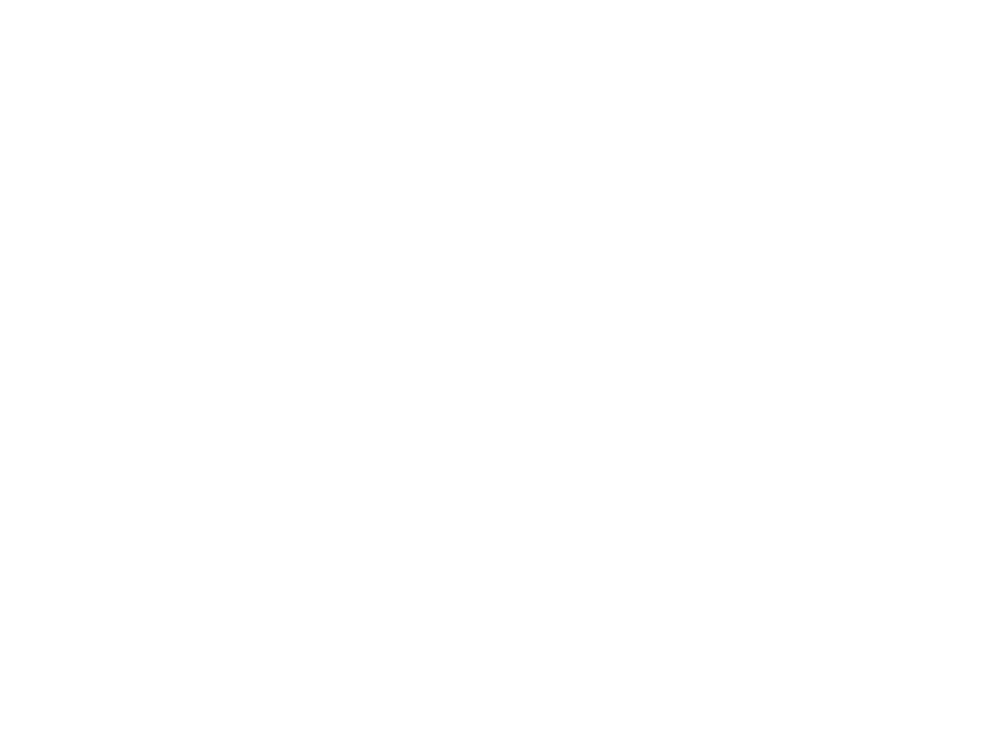
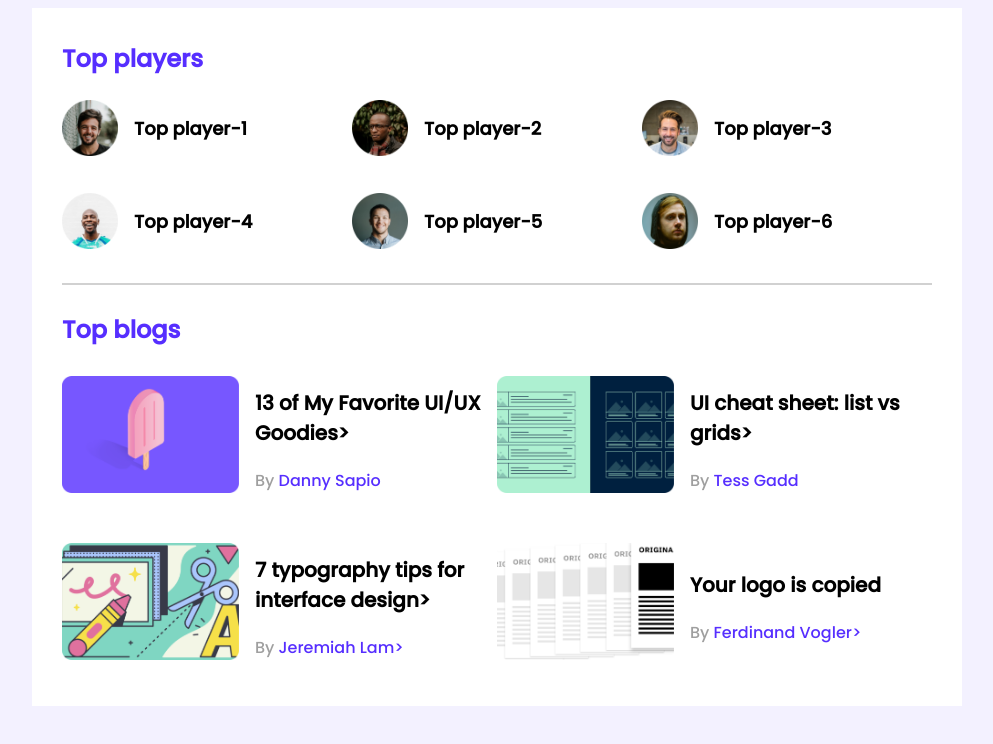
Before and after one commit to Aporna16/leader-board-css3, a plain HTML site: page index.html in a window 1280 px wide. Shown: the whole page, without its empty margins (143-1136 px from the left). Drawn offline with Linux system fonts and the light colour scheme.

Commit message:
top players and top blogs

```diff
--- a/index.html
+++ b/index.html
@@ -9,6 +9,88 @@
     <link rel="stylesheet" href="styles/style.css">
 </head>
 <body>
+    <header></header>
+    <main>
+        <!--Top Players and Top Blogs-->
+        <section class="container">
+            <div class="top-players">
+                <h2 class="section-title">Top players</h2>
+                <div class="players">
+                    <!-- .player*6>img[src="images/players/player-$.png"]+h3{Top player-$}-->
+                    <div class="player">
+                        <img src="images/players/player-1.png" alt="">
+                        <h3 class="player-name">Top player-1</h3>
+                    </div>
+                    <div class="player">
+                        <img src="images/players/player-2.png" alt="">
+                        <h3 class="player-name">Top player-2</h3>
+                    </div>
+                    <div class="player">
+                        <img src="images/players/player-3.png" alt="">
+                        <h3 class="player-name">Top player-3</h3>
+                    </div>
+                    <div class="player">
+                        <img src="images/players/player-4.png" alt="">
+                        <h3 class="player-name">Top player-4</h3>
+                    </div>
+                    <div class="player">
+                        <img src="images/players/player-5.png" alt="">
+                        <h3 class="player-name">Top player-5</h3>
+                    </div>
+                    <div class="player">
+                        <img src="images/players/player-6.png" alt="">
+                        <h3 class="player-name">Top player-6</h3>
+                    </div>
+                </div>
+            </div>
+            <hr>
+            <div class="top-blogs"></div>
+            <h2 class="section-title">Top blogs</h2>
+            <div class="blogs">
+                <article class="blog">
+                    <div class="thumbnail">
+                        <img src="images/blogs/blog-1.png" alt="">
+                    </div>
+                    <div class="blog-info">
+                        <div><h3 class="blog-title">13 of My Favorite
+                            UI/UX Goodies></h3></div>
+                            <p class="blog-author">By <a href="">Danny Sapio</a></p>
+                    </div>
+                </article>
+                <article class="blog">
+                    <div class="thumbnail">
+                        <img src="images/blogs/blog-2.png" alt="">
+                    </div>
+                    <div class="blog-info">
+                        <div><h3 class="blog-title">UI cheat sheet:
+                            list vs grids></h3></div>
+                            <p class="blog-author">By <a href="">Tess Gadd</a></p>
+                    </div>
+                </article>
+                <article class="blog">
+                    <div class="thumbnail">
+                        <img src="images/blogs/blog-3.png" alt="">
+                    </div>
+                    <div class="blog-info">
+                        <div> <h3 class="blog-title">7 typography tips
+                            for interface design></h3></div>
+                            <p class="blog-author">By <a href="">Jeremiah Lam></a></p>
+                    </div>
+                </article>
+                <article class="blog">
+                    <div class="thumbnail">
+                        <img src="images/blogs/blog-4.png" alt="">
+                    </div>
+                    <div class="blog-info">
+                        <div><h3 class="blog-title">Your logo is
+                            copied</h3></div>
+                            <p class="blog-author">By <a href="">Ferdinand Vogler></a></p>
+                    </div>
+                </article>
+            </div>
+        </section>
+        <!--Latest courses-->
+    </main>
 
 </body>
 </html>
--- a/styles/style.css
+++ b/styles/style.css
@@ -0,0 +1,84 @@
+/*fonts*/
+@import url('https://fonts.googleapis.com/css2?family=Open+Sans&family=Poppins:wght@500&family=Work+Sans&display=swap');
+/*Common styles*/
+body{
+    font-family: 'Poppins', sans-serif;
+    background: #F3F1FF;
+}
+main{
+    display: flex;
+    justify-content: center;
+}
+.container{
+    background-color: #FFFFFF;
+    width: 870px;
+    padding: 30px;
+}
+hr{
+    border: 1px solid #D1D1D1;
+    margin-bottom: 27px;
+}
+
+/* top players styles start*/
+.top-players{
+    margin-bottom: 30px;
+}
+.section-title{
+    color: #562EFF;
+    height: 36px;
+    margin-top: 3px;
+
+}
+.players{
+    display: grid;
+    grid-template-columns: repeat(3, 1fr);
+    /*grid-template-columns: 1fr 1fr 1fr;*/
+    grid-row-gap: 30px;
+}
+.player{
+    display: flex;
+    align-items: center;
+}
+.player img{
+    width: 56px;
+    height: 56px;
+}
+.player-name{
+   margin-left: 16px;
+   font-size: 18px;
+}
+/*top player styles end*/
+
+/*-----------------------
+--top blog styles start--
+-----------------------*/
+.blogs{
+    display: grid;
+    grid-template-columns: repeat(2, 1fr);
+    grid-row-gap: 26px;
+}
+.blog{
+    display: flex;
+    align-items: center;
+}
+.blog .thumbnail img{
+    width: 177px;
+    height: 117px;
+}
+.blog-info{
+    margin-left: 16px;
+}
+.blog-title{
+    font-size: 20px;
+
+}
+.blog-author{
+    color: #9F9F9F;
+    font-size: 16px;
+}
+.blog-author a{
+    text-decoration: none;
+    color: #562EFF;
+    font-size: 16px;
+}
+/*top blog styles end*/
```
